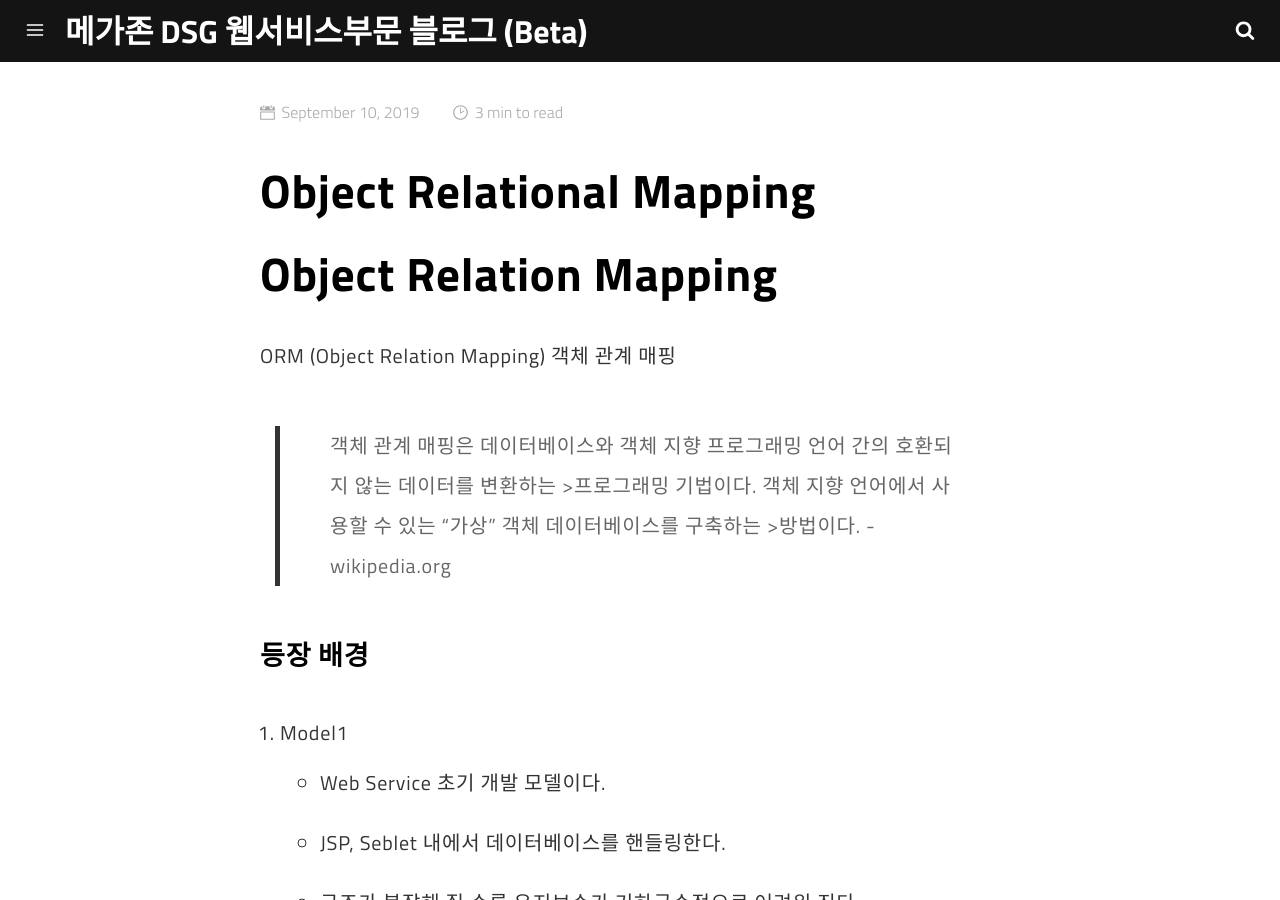
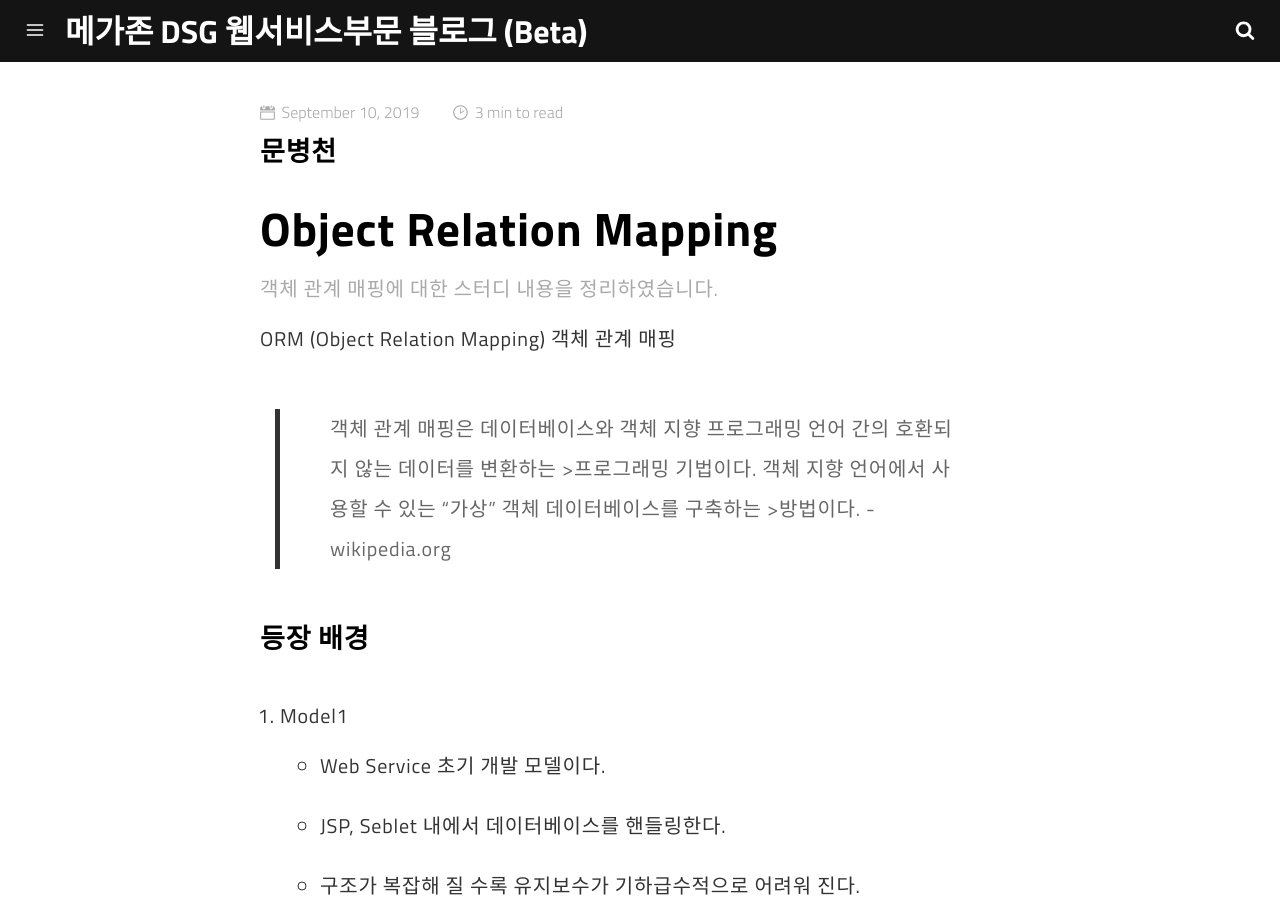
Before and after one commit to MegazoneDSG/megazonedsg.github.io, a Jekyll site: the page built from _posts/2019-09-10-object-relational-mapping.md, in a window 1280 px wide and 900 px high. Built offline with Jekyll 4.4.1, drawn with Linux system fonts in a browser that asks for light colours; our own code applies the rules of GitHub Pages for plain Markdown files; comment, search, counter and statistics services are not loaded; some of the changed text lies outside the part shown.

Commit message:
Update 2019-09-10-object-relational-mapping.md

```diff
--- a/_posts/2019-09-10-object-relational-mapping.md
+++ b/_posts/2019-09-10-object-relational-mapping.md
@@ -1,4 +1,17 @@
-# Object Relation Mapping
+---
+layout: post
+author: byeongcheonmun
+notification: true
+title: "Object Relation Mapping"
+description: 객체 관계 매핑에 대한 스터디 내용을 정리하였습니다.
+image:
+category: 'programming'
+date: 2019-09-10 12:11:00
+tags:
+- java
+- database
+introduction: 객체 관계 매핑에 대한 스터디 내용을 정리하였습니다.
+---
 
 ORM (Object Relation Mapping) 객체 관계 매핑
 >객체 관계 매핑은 데이터베이스와 객체 지향 프로그래밍 언어 간의 호환되지 않는 데이터를 변환하는 >프로그래밍 기법이다. 객체 지향 언어에서 사용할 수 있는 "가상" 객체 데이터베이스를 구축하는 >방법이다. -wikipedia.org
```
